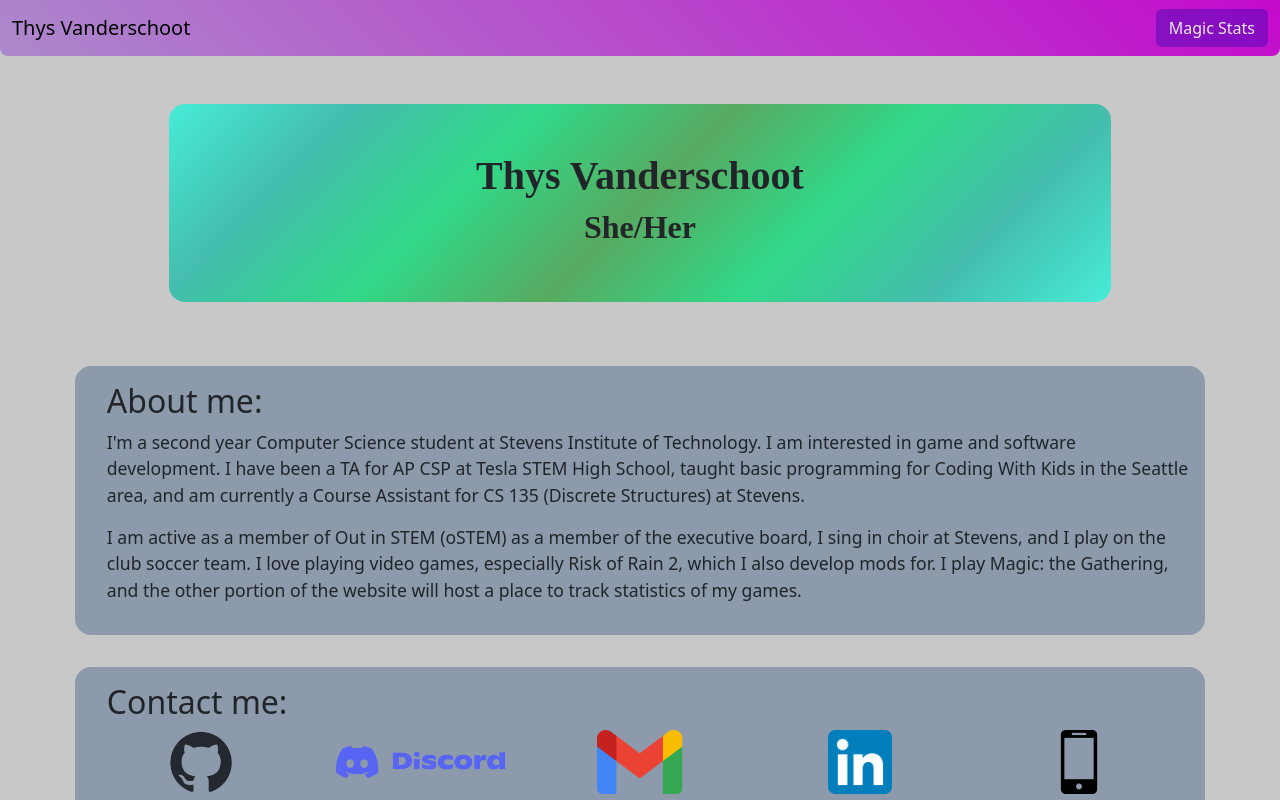
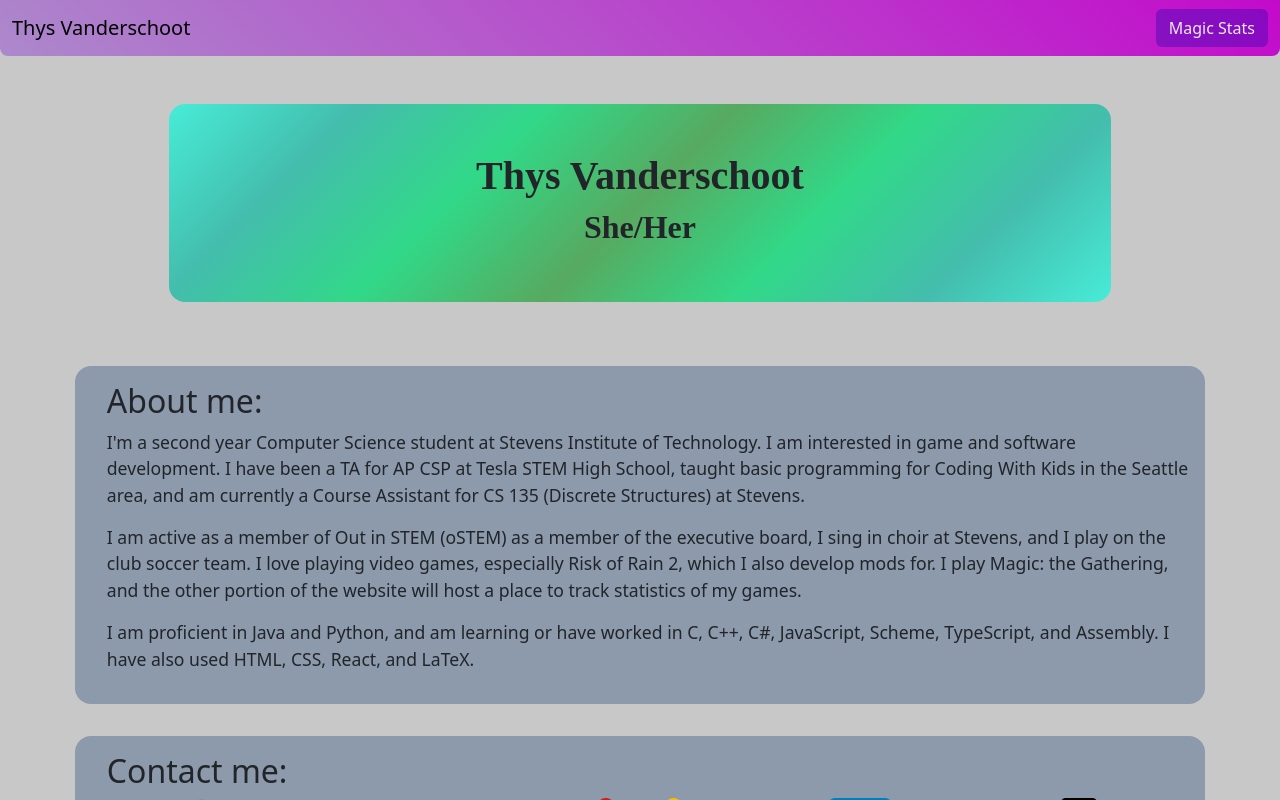
Before and after one commit to RegalTurtle24/regalturtle24.github.io, a React (Vite) app: page / in a window 1280 px wide. Shown: the top 800 px of the page. Built offline with nearby package versions, Linux system fonts and the light colour scheme.

Commit message:
Fixed images and added languages
Added another paragraph about language proficiencies and fixed the error with the images so they appear.

```diff
--- a/src/pages/Home.tsx
+++ b/src/pages/Home.tsx
@@ -2,6 +2,11 @@ import React from "react";
 import PageWithNavBar from "../components/PageWithNavBar";
 import Alert from "../components/Alert";
 import { Container, Row } from "react-bootstrap";
+import DiscordPhoto from "../assets/images/discord.png";
+import GitHubPhoto from "../assets/images/github.png";
+import GmailPhoto from "../assets/images/gmail.png";
+import LinkedInPhoto from "../assets/images/linkedin.png";
+import PhonePhoto from "../assets/images/phone.png";
 
 function Home() {
   return (
@@ -68,6 +73,11 @@ function Home() {
               Gathering, and the other portion of the website will host a place
               to track statistics of my games.
             </p>
+            <p style={{ paddingLeft: "1rem", fontSize: "1.1rem" }}>
+              I am proficient in Java and Python, and am learning or have worked
+              in C, C++, C#, JavaScript, Scheme, TypeScript, and Assembly. I
+              have also used HTML, CSS, React, and LaTeX.
+            </p>
           </div>
 
           <div style={{ padding: "1rem" }} />
@@ -88,7 +98,7 @@ function Home() {
                 <div className="col my-auto">
                   <a href="https://github.com/RegalTurtle24">
                     <img
-                      src="src\assets\images\github.png"
+                      src={GitHubPhoto}
                       style={{
                         height: "4rem",
                         width: "4rem",
@@ -99,7 +109,7 @@ function Home() {
 
                 <div className="col my-auto">
                   <img
-                    src="src\assets\images\discord.png"
+                    src={DiscordPhoto}
                     style={{
                       height: "2rem",
                       width: "10.545rem",
@@ -109,7 +119,7 @@ function Home() {
 
                 <div className="col my-auto">
                   <img
-                    src="src\assets\images\gmail.png"
+                    src={GmailPhoto}
                     style={{
                       height: "4rem",
                       width: "5.375rem",
@@ -120,7 +130,7 @@ function Home() {
                 <div className="col my-auto">
                   <a href="https://www.linkedin.com/in/thys-vanderschoot-900559220">
                     <img
-                      src="src\assets\images\linkedin.png"
+                      src={LinkedInPhoto}
                       style={{
                         height: "4rem",
                         width: "4rem",
@@ -131,7 +141,7 @@ function Home() {
 
                 <div className="col my-auto">
                   <img
-                    src="src\assets\images\phone.png"
+                    src={PhonePhoto}
                     style={{
                       height: "4rem",
                       width: "4rem",
```
